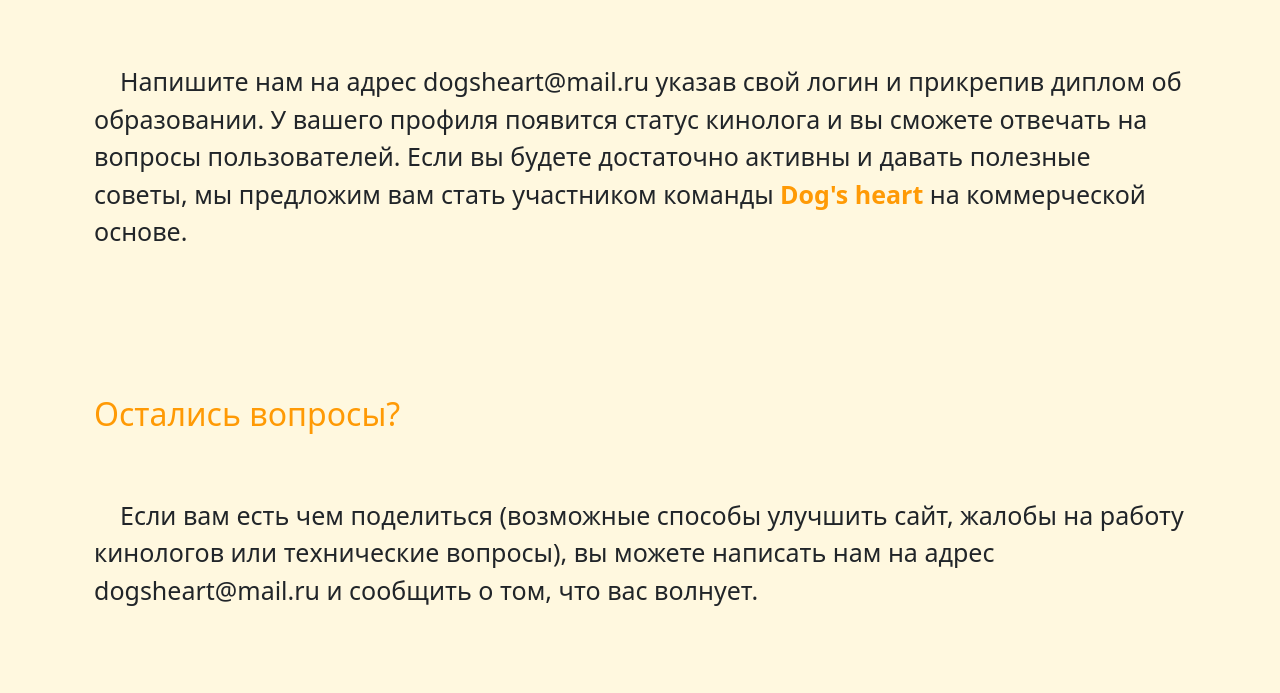
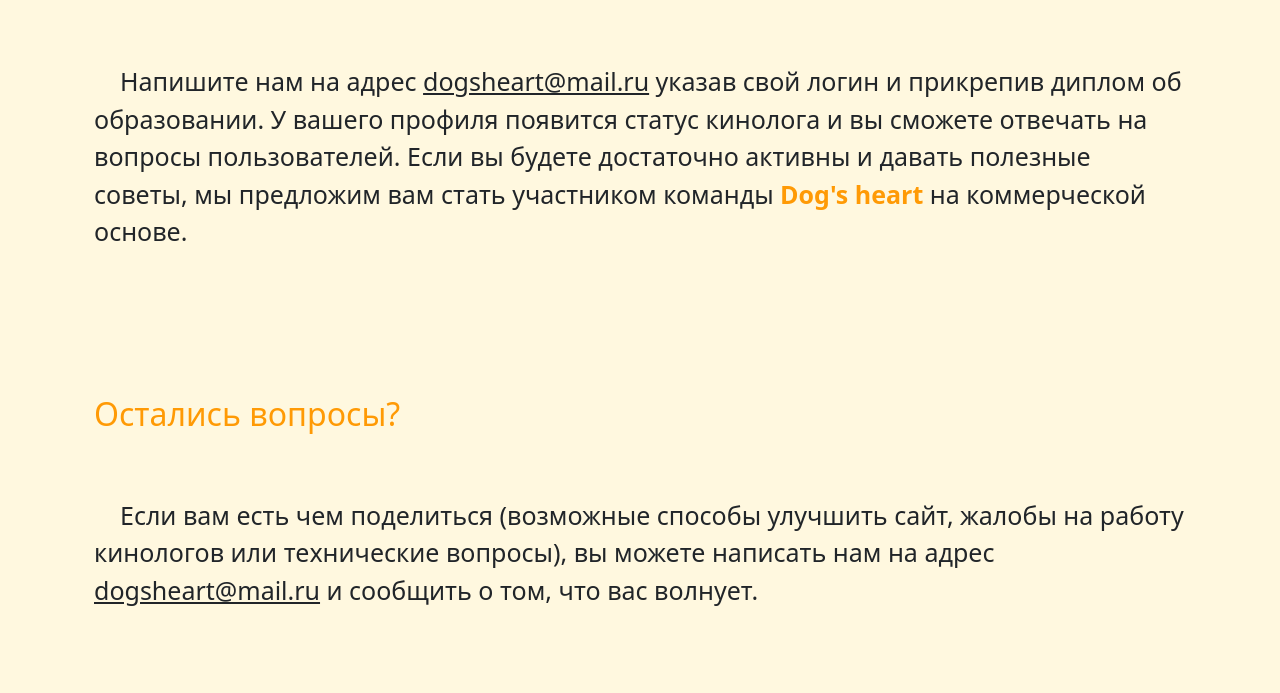
Before and after one commit to br-bread/DogsHeart, a Django app: template dogsite/templates/homepage/index.html in a window 1280 px wide. Shown: the part 1739-2432 px from the top of the page. Run offline with Django 3.2, Linux system fonts and the light colour scheme; the template is opened without the code that fills it, so the values that code supplies are empty; some libraries are stand-ins or nearby versions.

Commit message:
update homepage

```diff
--- a/dogsite/templates/homepage/index.html
+++ b/dogsite/templates/homepage/index.html
@@ -113,14 +113,14 @@
 <section>
     <div class="container px-4">
         <h2 class="pb-2 main-color">Вы кинолог?</h2>
-        <p class="py-5" style="font-size: 25px">&nbsp;&nbsp;&nbsp;&nbsp;Напишите нам на адрес dogsheart@mail.ru указав свой логин и прикрепив диплом об образовании. У вашего профиля появится статус кинолога и вы сможете отвечать на вопросы пользователей. Если вы будете достаточно активны и давать полезные советы, мы предложим вам стать участником команды <b class="main-color">Dog's heart</b> на коммерческой основе.</p>
+        <p class="py-5" style="font-size: 25px">&nbsp;&nbsp;&nbsp;&nbsp;Напишите нам на адрес <u>dogsheart@mail.ru</u> указав свой логин и прикрепив диплом об образовании. У вашего профиля появится статус кинолога и вы сможете отвечать на вопросы пользователей. Если вы будете достаточно активны и давать полезные советы, мы предложим вам стать участником команды <b class="main-color">Dog's heart</b> на коммерческой основе.</p>
     </div>
 </section>
 
 <section>
     <div class="container px-4">
         <h2 class="pb-2 main-color">Остались вопросы?</h2>
-        <p class="py-5" style="font-size: 25px">&nbsp;&nbsp;&nbsp;&nbsp;Если вам есть чем поделиться (возможные способы улучшить сайт, жалобы на работу кинологов или технические вопросы), вы можете написать нам на адрес dogsheart@mail.ru и сообщить о том, что вас волнует.</p>
+        <p class="py-5" style="font-size: 25px">&nbsp;&nbsp;&nbsp;&nbsp;Если вам есть чем поделиться (возможные способы улучшить сайт, жалобы на работу кинологов или технические вопросы), вы можете написать нам на адрес <u>dogsheart@mail.ru</u> и сообщить о том, что вас волнует.</p>
     </div>
 </section>
 
```
